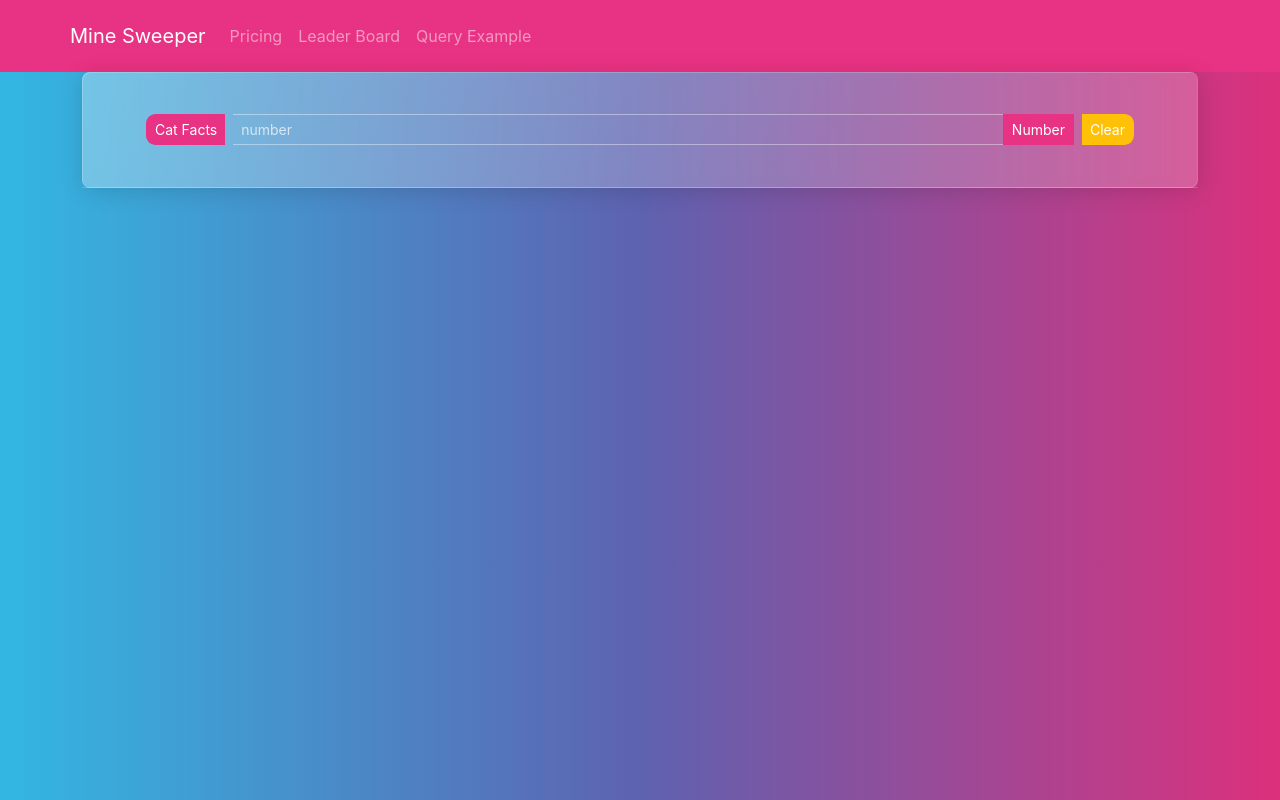
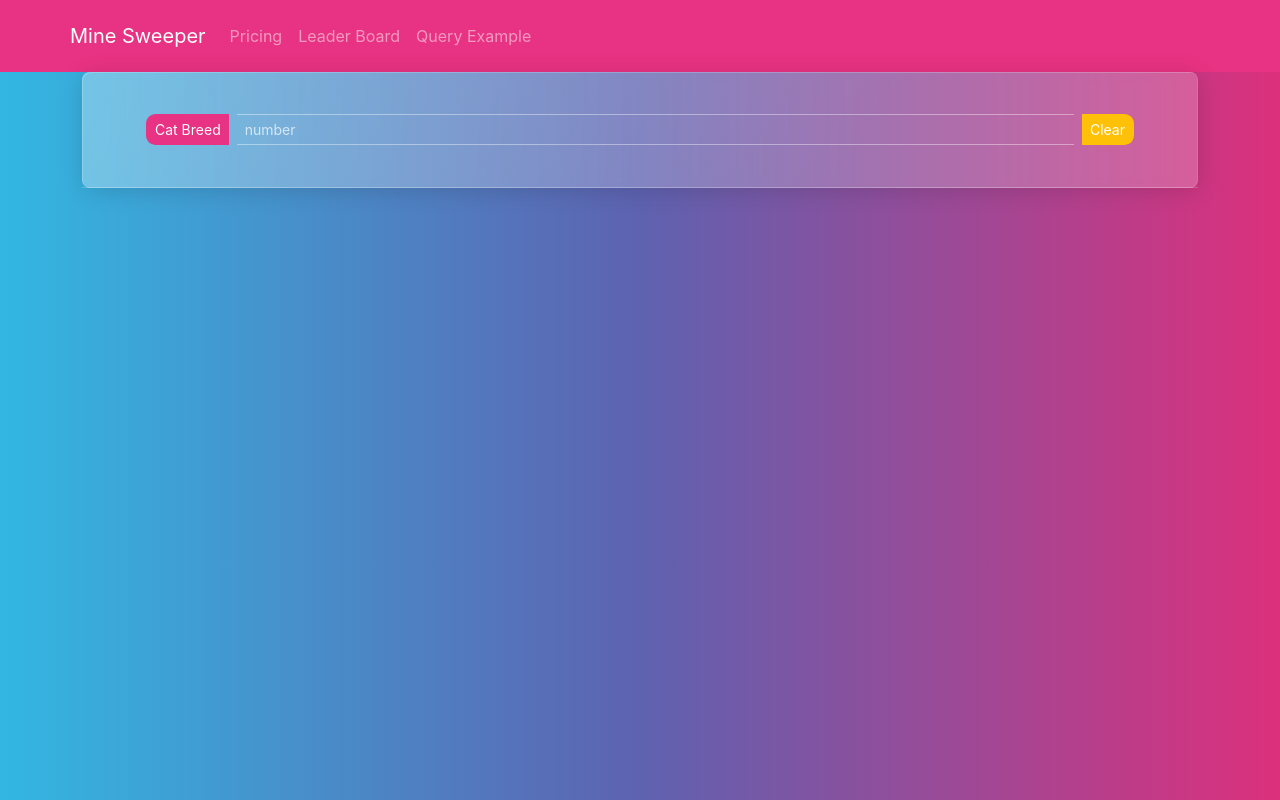
Before and after one commit to jessemadsen1/minesweeper, a React (Create React App) app: page /queryexample in a window 1280 px wide. Built offline with nearby package versions, Linux system fonts and the light colour scheme.

Commit message:
working query

```diff
--- a/src/components/Pages/LeaderBoard.tsx
+++ b/src/components/Pages/LeaderBoard.tsx
@@ -60,4 +60,4 @@ function LeaderBoard() {
     );
 }
 
-export default LeaderBoard;
+export default React.memo(LeaderBoard);
--- a/src/components/Pages/QueryExample.tsx
+++ b/src/components/Pages/QueryExample.tsx
@@ -5,37 +5,20 @@ import apiClient from "./http-common";
 import TutorialService from "../Services/TutorialService";
 
 function QueryExample() {
-  const [postTitle, setPostTitle] = useState("");
-  const [postDescription, setPostDescription] = useState("");
-  const get_id = useRef(null);
-  const get_title = useRef(null);
+
+  const get_id = useRef<HTMLInputElement>(null);
   const [getResult, setGetResult] = useState("");
-  const [postResult, setPostResult] = useState<string | null>(null);
 
   const fortmatResponse = (res: { status: string | number; headers: Record<string, string>; data: never; statusText?: string; }) => {
     return JSON.stringify(res, null, 2);
   };
 
-  async function getAllData() {
-
-      const res = await apiClient.get("/tutorials");
-
-      const result = {
-        status: res.status + "-" + res.statusText,
-        headers: res.headers,
-        data: res.data,
-      };
-
-      setGetResult(fortmatResponse(result));
-
-  }
-
   async function getDataById() {
-    const id = get_id.current;
-
+    const id = get_id.current?.value;
+    console.log("id: " + id)
     if (id) {
         const res = await apiClient.get(
-          `https://catfact.ninja/facts?max_length=60&limit=${id}`
+          `https://catfact.ninja/breeds?limit=${id}`
         );
 
         const result = {
@@ -46,29 +29,6 @@ function QueryExample() {
         };
 
         setGetResult(fortmatResponse(result));
-
-    }
-  }
-
-  async function getDataByTitle() {
-    const title = get_title.current;
-
-    if (title) {
-        // const res = await instance.get(`/tutorials?title=${title}`);
-        const res = await apiClient.get("/tutorials", {
-          params: {
-            title: title,
-          },
-        });
-
-        const result = {
-          status: res.status + "-" + res.statusText,
-          headers: res.headers,
-          data: res.data,
-        };
-
-        setGetResult(fortmatResponse(result));
-
     }
   }
     const clearGetOutput = () => {
@@ -80,12 +40,13 @@ function QueryExample() {
       <div id="app" className="container">
         <div className="card">
           <div className="card-header">
-
-
             <div className="card-body">
               <div className="input-group input-group-sm">
-                <button className="btn btn-sm btn-primary" onClick={getAllData}>
-                  Cat Facts
+                <button
+                  className="btn btn-sm btn-primary"
+                  onClick={getDataById}
+                >
+                  Cat Breed
                 </button>
 
                 <input
@@ -94,15 +55,14 @@ function QueryExample() {
                   className="form-control ml-2"
                   placeholder="number"
                 />
-                <div className="input-group-append">
+                {/* <div className="input-group-append">
                   <button
                     className="btn btn-sm btn-primary"
                     onClick={getDataById}
                   >
                     Number
                   </button>
-                </div>
-
+                </div> */}
 
                 <button
                   className="btn btn-sm btn-warning ml-2"
```
Also changed, not shown: 1 other file (tests, documents, lock files or other folders).
